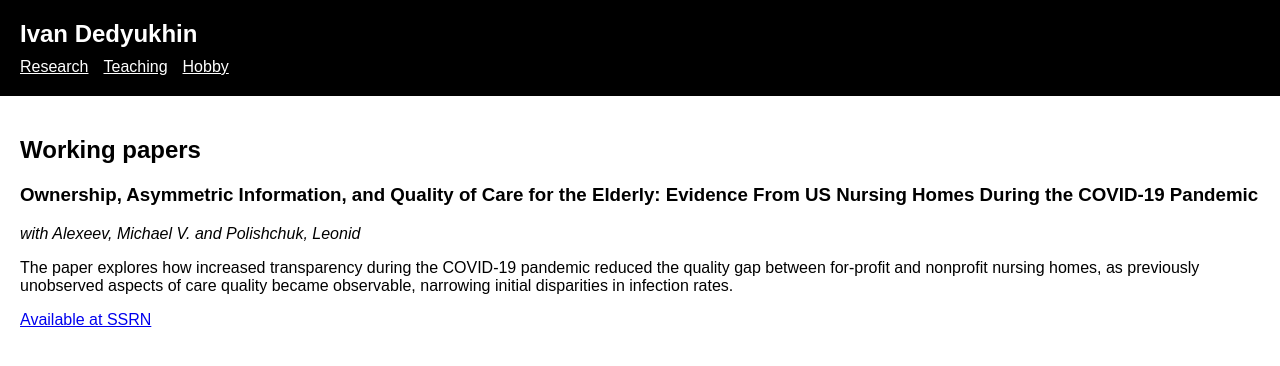
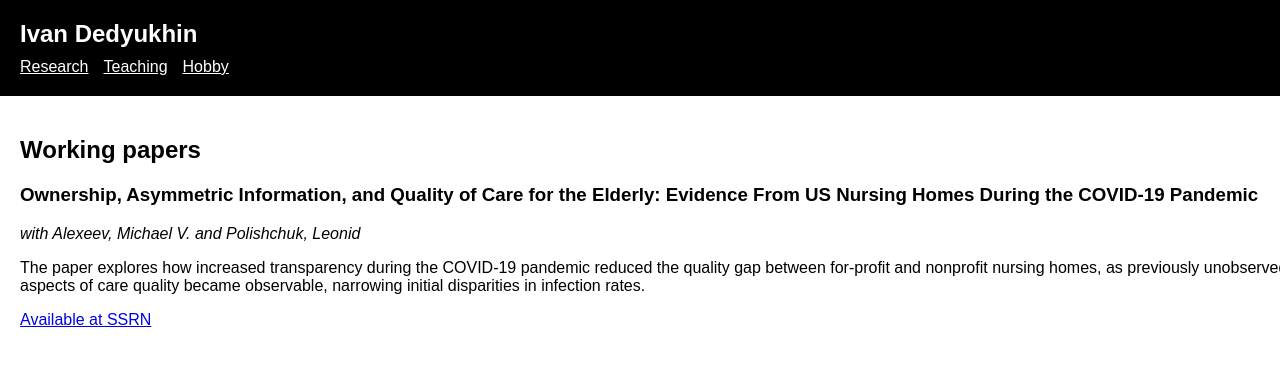
Before and after one commit to Dedyukhin/dedyukhin.github.io, a Jekyll site: the page built from Research.md, in a window 1280 px wide. Shown: the top 366 px of the page. Built offline with Jekyll 4.4.1, drawn with Linux system fonts in a browser that asks for light colours.

Commit message:
Update default.html

```diff
--- a/_layouts/default.html
+++ b/_layouts/default.html
@@ -16,7 +16,7 @@
 
         /* Full width layout */
         .container {
-            width: 99%;
+            width: 100%;
             margin: 0 auto;
             padding: 20px;
         }
```
